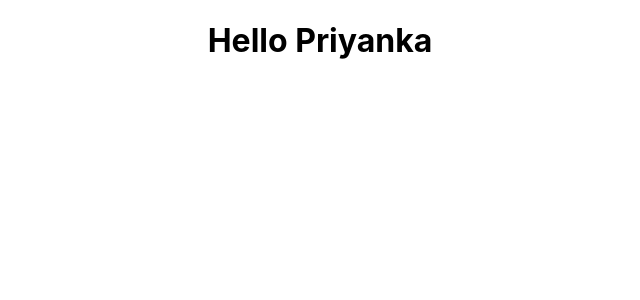
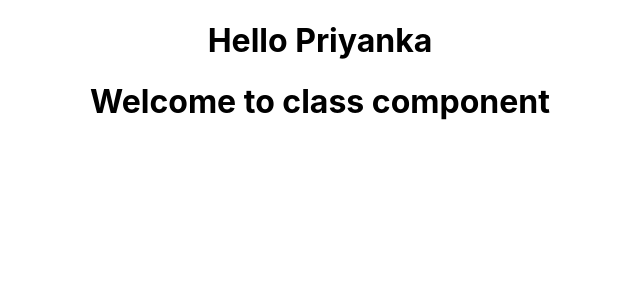
Before and after one commit to PriyankaJHiremath/project-react, a React (Create React App) app: page / in a window 1280 px wide. Shown: the top 300 px of the page, without its empty margins (320-960 px from the left). Built offline with nearby package versions, Linux system fonts and the light colour scheme.

Commit message:
Class Components

```diff
--- a/src/App.js
+++ b/src/App.js
@@ -1,11 +1,13 @@
 import logo from './logo.svg';
 import './App.css';
 import Greet from './component/Greet';
+import Welcome from './component/Welcome';
 
 function App() {
   return (
     <div className="App">
      <Greet/>
+     <Welcome/>
     </div>
   );
 }
--- /dev/null
+++ b/src/component/Welcome.js
@@ -0,0 +1,9 @@
+import React ,{Component} from 'react'
+
+class Welcome extends Component {
+    render(){
+        return <h1> Welcome to class component</h1>
+    }
+}
+
+export default Welcome
```
